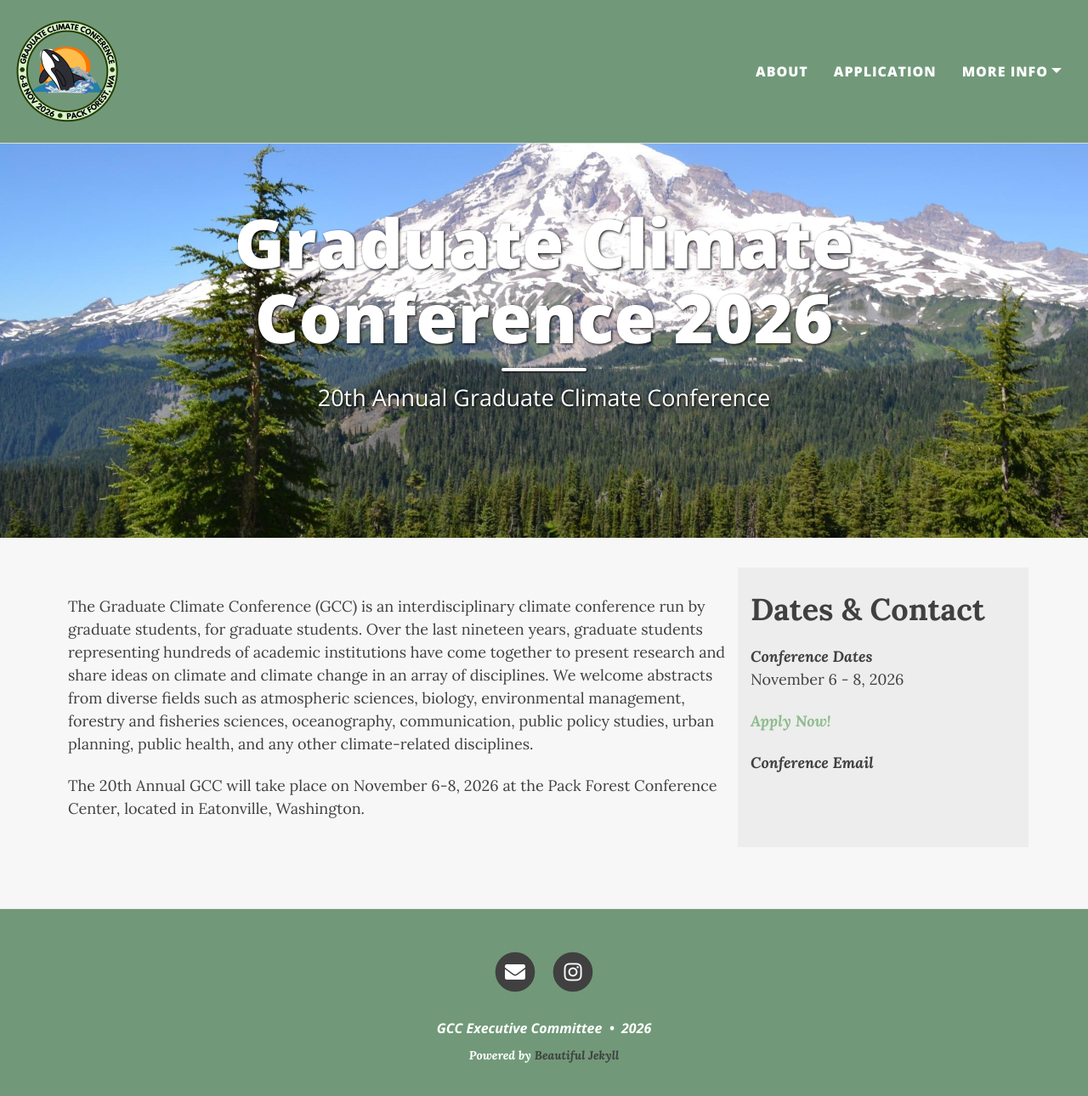
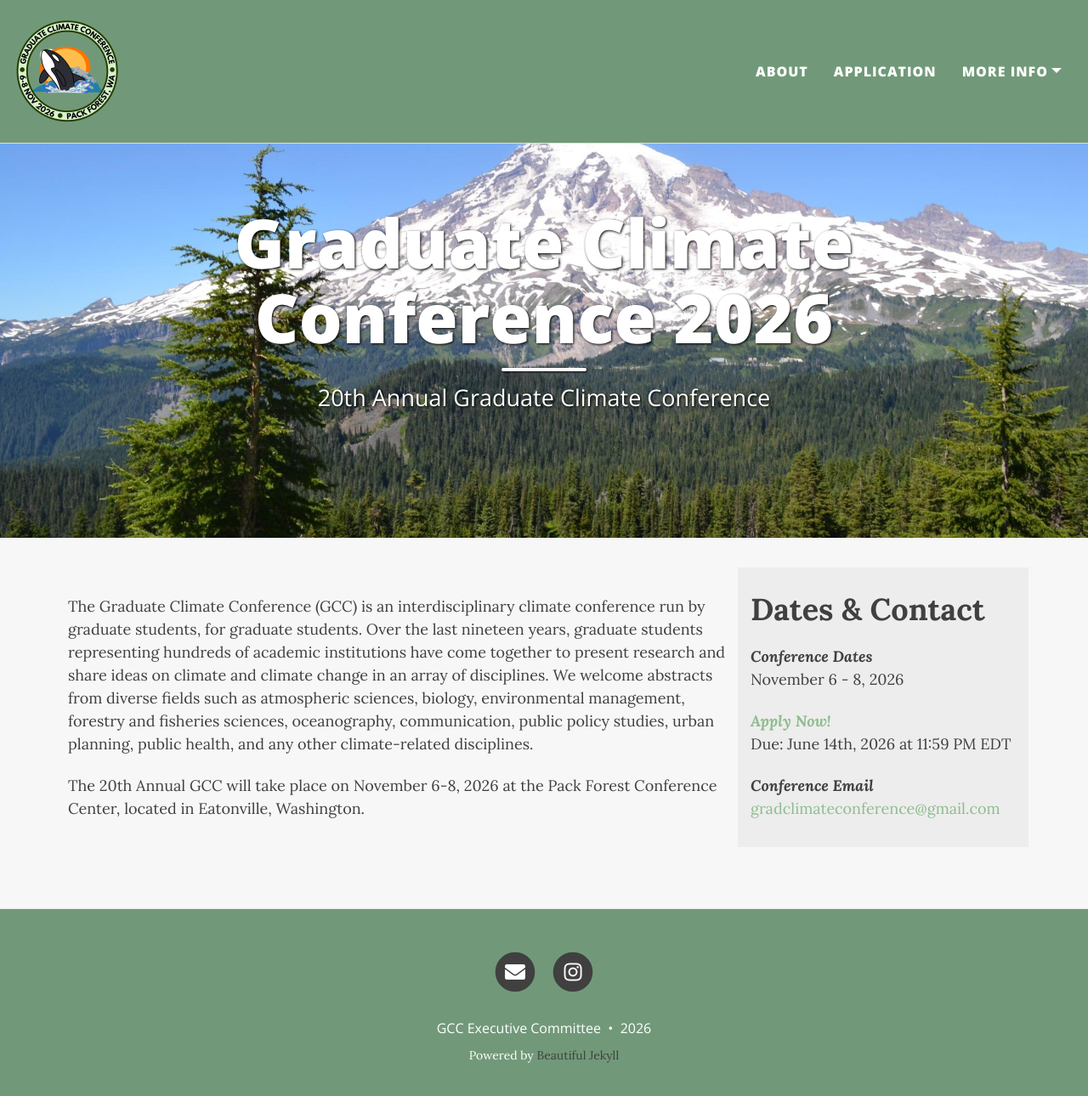
Before and after one commit to graduateclimateconference/graduateclimateconference.github.io, a Jekyll site: the page built from index.html, in a window 1280 px wide and 1303 px high. Shown: the top 1290 px of the window at 85% size. Built offline with Jekyll 4.4.1, drawn with Linux system fonts in a browser that asks for light colours; nearby versions of some CDN libraries; the list of posts is cut into pages by our own code.

Commit message:
Update index.html

```diff
--- a/index.html
+++ b/index.html
@@ -51,8 +51,8 @@
         <h1 style="font-family: 'Lora', 'Times New Roman', serif;">Dates & Contact</h1>
         <!-- <p><strong><em>Application now closed.</strong></em><br></p> -->
         <p><strong><em>Conference Dates</strong></em><br>November 6 - 8, 2026</p>
-        <p><strong><em><a href="mailto:https://forms.gle/VUYruL5FER86TnN66">Apply Now!</a></p>
-        <p><strong><em>Conference Email</strong></em><br>
+        <p><strong><em><a href="mailto:https://forms.gle/VUYruL5FER86TnN66">Apply Now!</a></strong></em><br>Due: June 14th, 2026 at 11:59 PM EDT</p>
+        <p><strong><em>Conference Email</strong></em><br><a href="mailto:gradclimateconference@gmail.com">gradclimateconference@gmail.com</a></p>
       </div>
     </div>
     <div>
```
